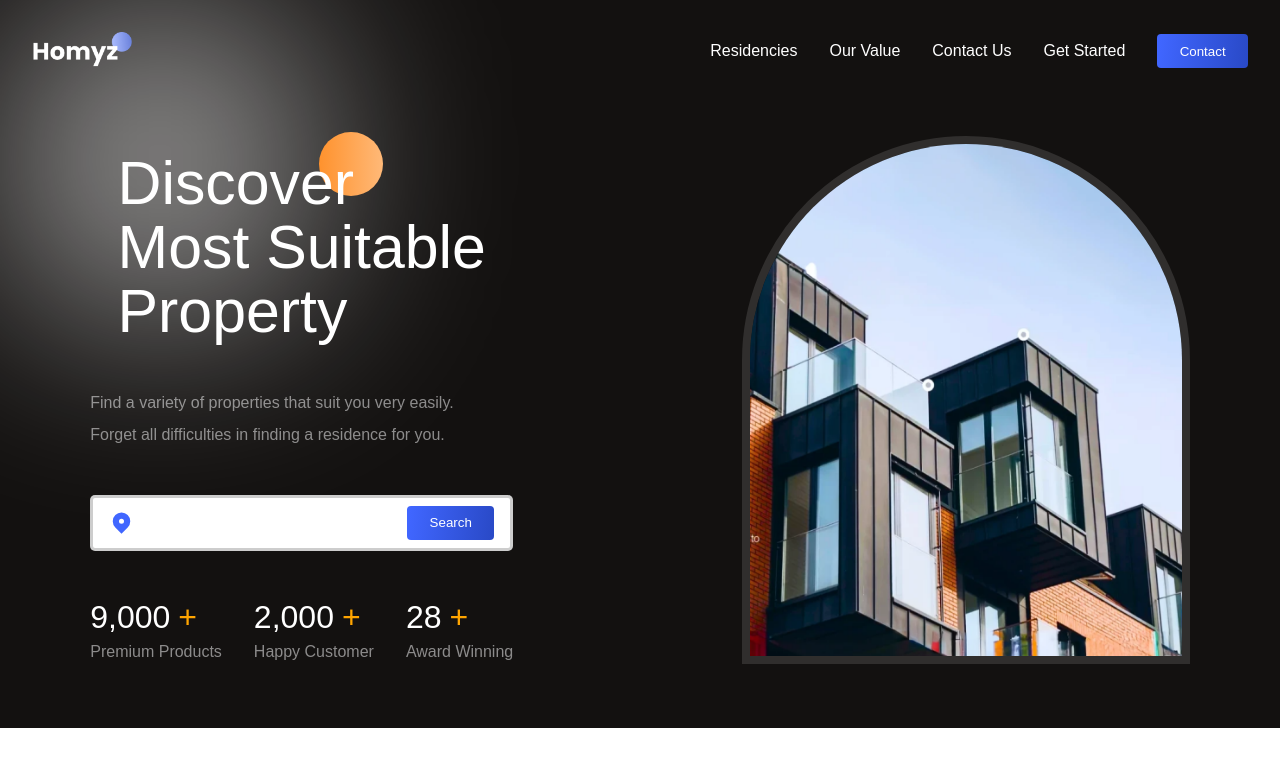
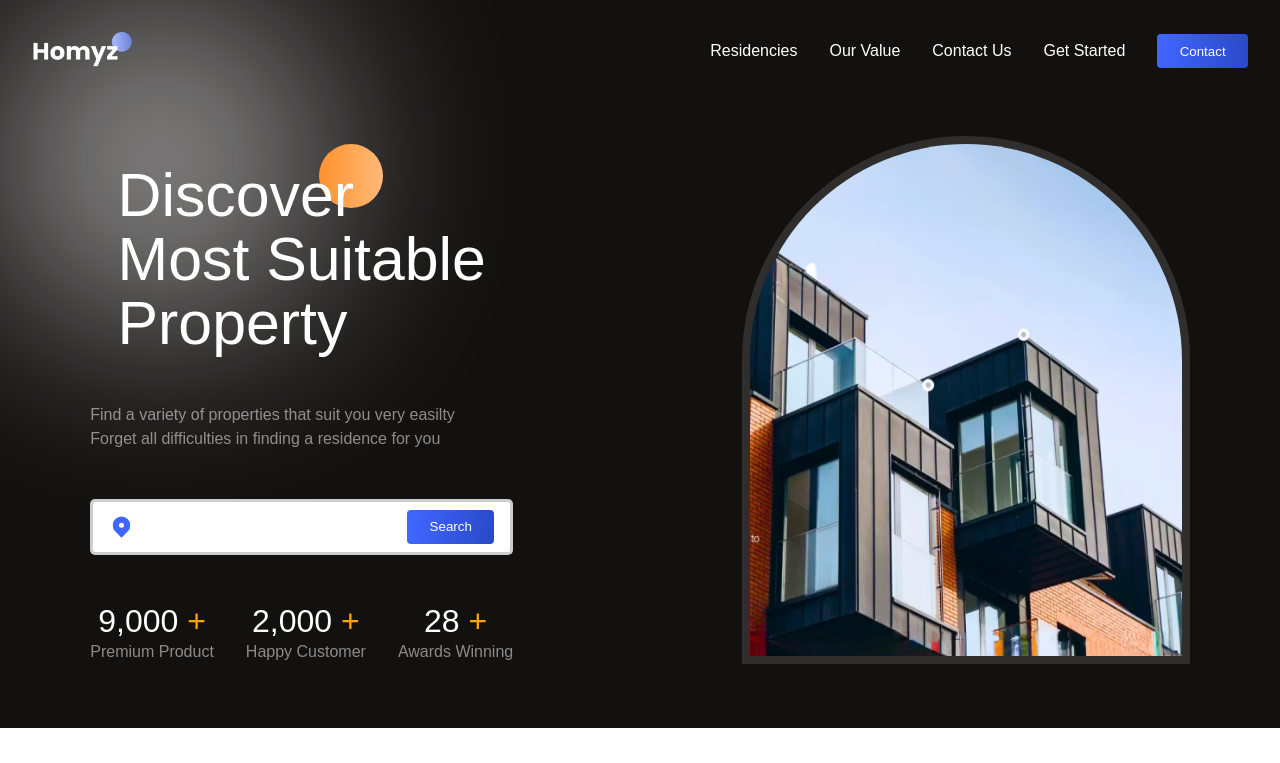
Before and after one commit to seemapoudel58/RealEstate, a React (Vite) app: page / in a window 1280 px wide. Shown: the top 763 px of the page. Built offline with nearby package versions, Linux system fonts and the light colour scheme.

Commit message:
apply animation to the hero section

```diff
--- a/src/components/Hero/Hero.jsx
+++ b/src/components/Hero/Hero.jsx
@@ -1,8 +1,7 @@
-import React from "react";
 import "./Hero.css";
 import { HiLocationMarker } from "react-icons/hi";
 import CountUp from "react-countup";
-
+import { motion } from "framer-motion";
 const Hero = () => {
   return (
     <section className="hero-wrapper">
@@ -10,18 +9,22 @@
         <div className="flexColStart hero-left">
           <div className="hero-title">
             <div className="orange-circle" />
-
-            <h1>
+            <motion.h1
+            initial={{ y: "2rem", opacity: 0 }}
+            animate={{ y: 0, opacity: 1 }}
+            transition={{
+              duration: 2,
+              type: "ease-in",
+            }}
+            >
               Discover <br />
-              Most Suitable <br /> Property
-            </h1>
+              Most Suitable
+              <br /> Property
+            </motion.h1>
           </div>
-
-          <div className="flexColStart secondaryText  hero-des">
-            <span style={{ paddingBottom: "0.5rem" }}>
-              Find a variety of properties that suit you very easily.
-            </span>
-            <span>Forget all difficulties in finding a residence for you.</span>
+          <div className="flexColStart secondaryText flexhero-des">
+            <span>Find a variety of properties that suit you very easilty</span>
+            <span>Forget all difficulties in finding a residence for you</span>
           </div>
 
           <div className="flexCenter search-bar">
@@ -31,34 +34,41 @@
           </div>
 
           <div className="flexCenter stats">
-            <div className="flexColStart  stat">
-              <span style={{ paddingBottom: "0.25rem" }}>
-                <CountUp start={8800} end={9000} duration={4} />
-                <span style={{ marginLeft: "0.5rem" }}>+</span>
+            <div className="flexColCenter stat">
+              <span>
+                <CountUp start={8800} end={9000} duration={4} /> <span>+</span>
               </span>
-              <span className="secondaryText">Premium Products</span>
+              <span className="secondaryText">Premium Product</span>
             </div>
-            <div className="flexColStart stat">
-              <span style={{ paddingBottom: "0.25rem" }}>
-                <CountUp start={1950} end={2000} duration={4} />
-                <span style={{ marginLeft: "0.5rem" }}>+</span>
+
+            <div className="flexColCenter stat">
+              <span>
+                <CountUp start={1950} end={2000} duration={4} /> <span>+</span>
               </span>
               <span className="secondaryText">Happy Customer</span>
             </div>
-            <div className="flexColStart stat">
-              <span style={{ paddingBottom: "0.25rem" }}>
-                <CountUp end={28} duration={4} />
-                <span style={{ marginLeft: "0.5rem" }}>+</span>
+
+            <div className="flexColCenter stat">
+              <span>
+                <CountUp end={28} /> <span>+</span>
               </span>
-              <span className="secondaryText">Award Winning</span>
+              <span className="secondaryText">Awards Winning</span>
             </div>
           </div>
         </div>
 
         <div className="flexCenter hero-right">
-          <div className="image-container">
-            <img src="./hero-image.png" alt="home" />
-          </div>
+          <motion.div
+            initial={{ x: "7rem", opacity: 0 }}
+            animate={{ x: 0, opacity: 1 }}
+            transition={{
+              duration: 2,
+              type: "ease-in",
+            }}
+            className="image-container"
+          >
+            <img src="./hero-image.png" alt="houses" />
+          </motion.div>
         </div>
       </div>
     </section>
```
